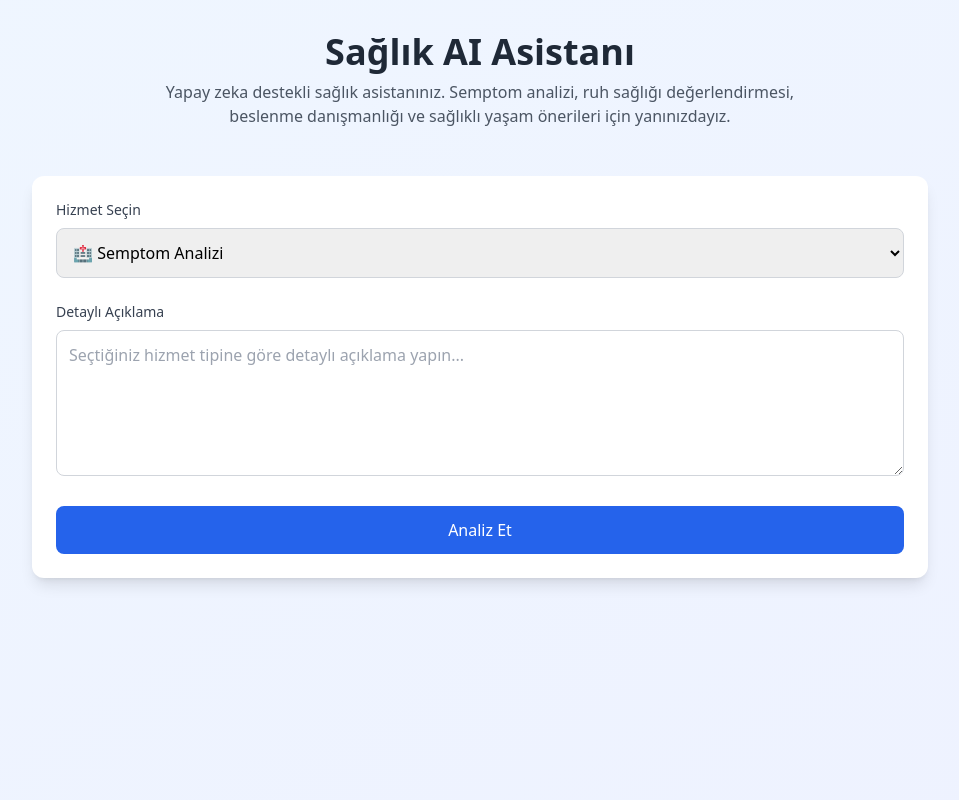
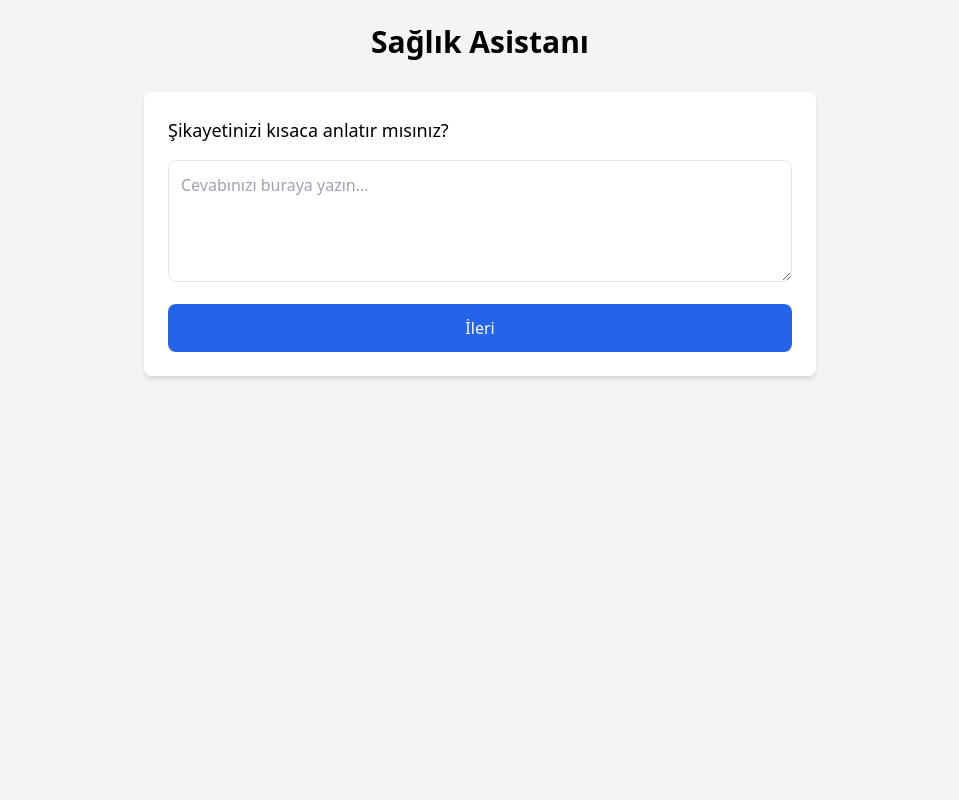
Before and after one commit to iryah/saglik1, a Flask app: page / in a window 1280 px wide. Shown: the whole page, without its empty margins (160-1119 px from the left). Run offline with Flask 2, Linux system fonts and the light colour scheme; some libraries are stand-ins or nearby versions.

Commit message:
Update index.html

```diff
--- a/templates/index.html
+++ b/templates/index.html
@@ -3,194 +3,64 @@
 <head>
     <meta charset="UTF-8">
     <meta name="viewport" content="width=device-width, initial-scale=1.0">
-    <title>AI Asistan</title>
+    <title>Sağlık Asistanı</title>
     <script src="https://cdn.tailwindcss.com"></script>
-    <style>
-        .loading-pulse {
-            animation: pulse 1.5s cubic-bezier(0.4, 0, 0.2, 1) infinite;
-        }
-        @keyframes pulse {
-            0%, 100% { opacity: 1; }
-            50% { opacity: .5; }
-        }
+</head>
+<body class="bg-gray-100 min-h-screen">
+    <div class="container mx-auto p-6">
+        <h1 class="text-3xl font-bold text-center mb-8">Sağlık Asistanı</h1>
 
-        /* Markdown benzeri stil için */
-        .markdown-style h1 {
-            font-size: 1.5rem;
-            font-weight: bold;
-            margin-top: 1.5rem;
-            margin-bottom: 1rem;
-            color: #1a365d;
-        }
-        .markdown-style h2 {
-            font-size: 1.25rem;
-            font-weight: bold;
-            margin-top: 1.25rem;
-            margin-bottom: 0.75rem;
-            color: #2c5282;
-        }
-        .markdown-style p {
-            margin-bottom: 0.75rem;
-            line-height: 1.6;
-        }
-        .markdown-style ul {
-            list-style-type: disc;
-            margin-left: 1.5rem;
-            margin-bottom: 0.75rem;
-        }
-        .markdown-style code {
-            background-color: #f7fafc;
-            padding: 0.2rem 0.4rem;
-            border-radius: 0.25rem;
-            font-family: monospace;
-        }
-    </style>
-</head>
-<body class="bg-gradient-to-br from-blue-50 to-indigo-50 min-h-screen">
-    <div class="container mx-auto px-4 py-8">
-  <header class="text-center mb-12">
-    <h1 class="text-4xl font-bold text-gray-800 mb-2">Sağlık AI Asistanı</h1>
-    <p class="text-gray-600 max-w-2xl mx-auto">
-        Yapay zeka destekli sağlık asistanınız. Semptom analizi, ruh sağlığı değerlendirmesi,
-        beslenme danışmanlığı ve sağlıklı yaşam önerileri için yanınızdayız.
-    </p>
-</header>
-
-        <!-- Ana İçerik -->
-        <div class="max-w-4xl mx-auto">
-            <!-- Form Kartı -->
-            <div class="bg-white rounded-xl shadow-lg p-6 mb-8">
-                <!-- Hizmet Seçimi -->
-                <div class="mb-6">
-                    <label class="block text-sm font-medium text-gray-700 mb-2">
-                        Hizmet Seçin
-                    </label>
-                 <select id="serviceType" class="w-full p-3 border border-gray-300 rounded-lg focus:ring-2 focus:ring-blue-500 focus:border-blue-500 transition-all">
-    <option value="symptom_analysis">🏥 Semptom Analizi</option>
-    <option value="mental_health">🧠 Ruh Sağlığı Değerlendirmesi</option>
-    <option value="nutrition">🥗 Beslenme Danışmanlığı</option>
-    <option value="medical_research">🔬 Sağlık Araştırması</option>
-    <option value="health_tips">💪 Sağlıklı Yaşam Önerileri</option>
-</select>
-                </div>
-
-                <!-- Durum Açıklaması -->
-                <div class="mb-6">
-                    <label class="block text-sm font-medium text-gray-700 mb-2">
-                        Detaylı Açıklama
-                    </label>
-                    <textarea
-                        id="userInput"
-                        rows="5"
-                        class="w-full p-3 border border-gray-300 rounded-lg focus:ring-2 focus:ring-blue-500 focus:border-blue-500 transition-all"
-                        placeholder="Seçtiğiniz hizmet tipine göre detaylı açıklama yapın..."></textarea>
-                </div>
-
-                <!-- Gönder Butonu -->
+        <div class="max-w-2xl mx-auto">
+            <div id="question-container" class="bg-white rounded-lg shadow-md p-6 mb-6">
+                <p id="current-question" class="text-lg mb-4">Şikayetinizi kısaca anlatır mısınız?</p>
+                <textarea
+                    id="answer-input"
+                    class="w-full p-3 border rounded-lg mb-4"
+                    rows="4"
+                    placeholder="Cevabınızı buraya yazın..."></textarea>
                 <button
-                    onclick="generateResponse()"
-                    class="w-full bg-blue-600 hover:bg-blue-700 text-white font-medium py-3 px-4 rounded-lg transition-colors flex items-center justify-center">
-                    <span>Analiz Et</span>
+                    onclick="submitAnswer()"
+                    class="w-full bg-blue-600 text-white font-medium py-3 px-4 rounded-lg hover:bg-blue-700 transition-colors">
+                    İleri
                 </button>
             </div>
 
-            <!-- Yükleniyor -->
-            <div id="loading" class="hidden">
-                <div class="flex flex-col items-center justify-center p-8">
-                    <div class="loading-pulse">
-                        <svg class="animate-spin h-12 w-12 text-blue-600" xmlns="http://www.w3.org/2000/svg" fill="none" viewBox="0 0 24 24">
-                            <circle class="opacity-25" cx="12" cy="12" r="10" stroke="currentColor" stroke-width="4"></circle>
-                            <path class="opacity-75" fill="currentColor" d="M4 12a8 8 0 018-8V0C5.373 0 0 5.373 0 12h4zm2 5.291A7.962 7.962 0 014 12H0c0 3.042 1.135 5.824 3 7.938l3-2.647z"></path>
-                        </svg>
-                    </div>
-                    <p class="mt-4 text-gray-600">AI asistanınız yanıtı hazırlıyor...</p>
-                </div>
-            </div>
-
-            <!-- Sonuç -->
-            <div id="response" class="hidden">
-    <div class="bg-white rounded-xl shadow-lg p-6">
-        <h2 class="text-2xl font-bold text-gray-800 mb-4">Analiz Sonucu</h2>
-        <div id="responseContent" class="prose max-w-none"></div>
-    </div>
-</div>
-            </div>
+            <div id="response-container" class="hidden"></div>
         </div>
     </div>
 
     <script>
-    async function generateResponse() {
-        const loading = document.getElementById('loading');
-        const responseDiv = document.getElementById('response');
-        const responseContent = document.getElementById('responseContent');
-        const serviceType = document.getElementById('serviceType').value;
-        const userInput = document.getElementById('userInput').value;
+        async function submitAnswer() {
+            const answer = document.getElementById('answer-input').value;
+            if (!answer.trim()) {
+                alert('Lütfen bir cevap girin');
+                return;
+            }
 
-        if (!userInput.trim()) {
-            alert('Lütfen detaylı açıklama yapın');
-            return;
-        }
-
-        try {
-            // UI'ı hazırla
-            loading.classList.remove('hidden');
-            responseDiv.classList.add('hidden');
-            responseContent.textContent = '';
-
-            const response = await fetch('/api/service', {
+            const response = await fetch('/api/ask', {
                 method: 'POST',
                 headers: {
                     'Content-Type': 'application/json'
                 },
-                body: JSON.stringify({
-                    service_type: serviceType,
-                    input: userInput
-                })
+                body: JSON.stringify({ answer })
             });
 
-            const data = await response.json();
+            const result = await response.json();
 
-            if (data.success) {
-                // Markdown formatlama
-                responseContent.innerHTML = formatMarkdown(data.response);
-                responseDiv.classList.remove('hidden');
+            if (result.success) {
+                document.getElementById('answer-input').value = '';
+
+                if (result.is_final) {
+                    document.getElementById('question-container').classList.add('hidden');
+                    document.getElementById('response-container').classList.remove('hidden');
+                    document.getElementById('response-container').innerHTML = result.response;
+                } else {
+                    document.getElementById('current-question').textContent = result.question;
+                }
             } else {
-                throw new Error(data.error || 'Bir hata oluştu');
+                alert('Bir hata oluştu: ' + result.error);
             }
-        } catch (error) {
-            alert(`Üzgünüm, bir hata oluştu: ${error.message}`);
-        } finally {
-            loading.classList.add('hidden');
         }
-    }
-
-    function formatMarkdown(text) {
-        return text
-            .replace(/# (.*)/g, '<h1>$1</h1>')
-            .replace(/## (.*)/g, '<h2>$1</h2>')
-            .replace(/\* (.*)/g, '<li>$1</li>')
-            .replace(/`(.*?)`/g, '<code>$1</code>')
-            .replace(/\n/g, '<br>');
-    }
-
-    // Textarea'da Enter tuşuyla gönderme
-    document.getElementById('userInput').addEventListener('keydown', function(e) {
-        if (e.key === 'Enter' && (e.ctrlKey || e.metaKey)) {
-            generateResponse();
-        }
-    });
-
-    // Hizmet tipine göre placeholder güncelleme
-    document.getElementById('serviceType').addEventListener('change', function(e) {
-        const placeholders = {
-            'analysis': 'Analiz edilecek veri veya konuyu detaylı açıklayın...',
-            'writing': 'Oluşturulacak içeriğin konusu ve gereksinimlerini belirtin...',
-            'coding': 'Çözülmesi gereken problemi veya geliştirmek istediğiniz kodu açıklayın...',
-            'translation': 'Çevrilmesini istediğiniz metni girin...',
-            'research': 'Araştırılmasını istediğiniz konuyu ve kapsamı belirtin...'
-        };
-        document.getElementById('userInput').placeholder = placeholders[e.target.value] || 'Detaylı açıklama yapın...';
-    });
     </script>
 </body>
 </html>
```
